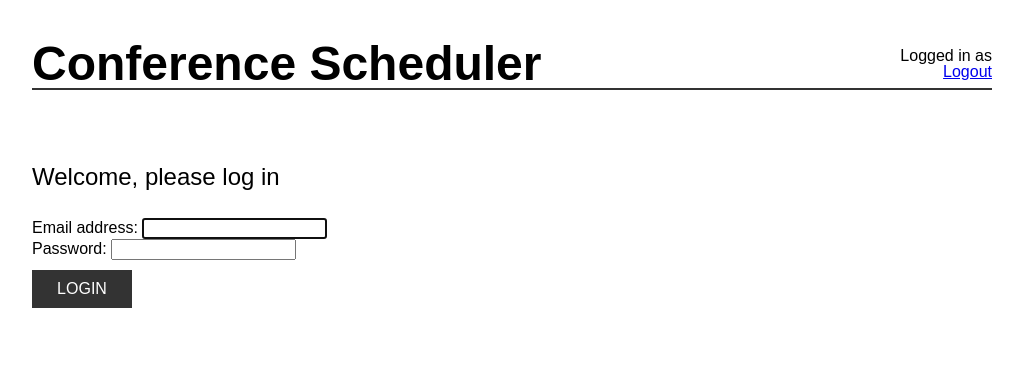
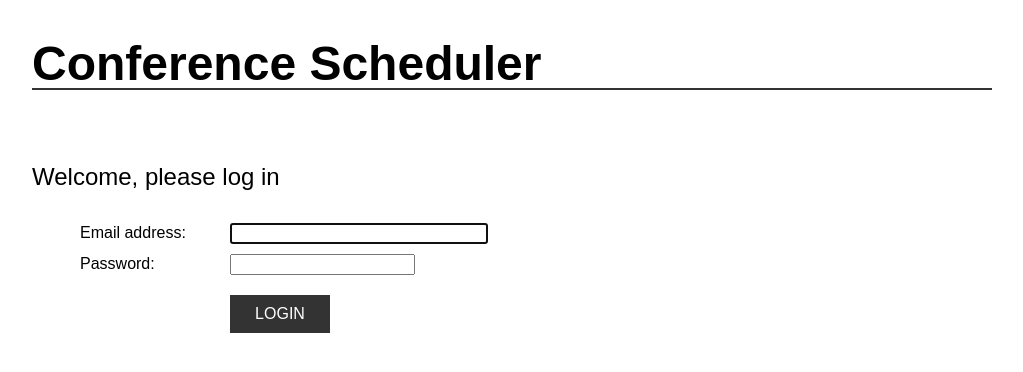
Before and after one commit to ErnstHaagsman/conference_scheduler, a Django app: page /accounts/login/ in a window 1280 px wide. Shown: the top 372 px of the page, without its empty margins (128-1151 px from the left). Run offline with Django 3.2, Linux system fonts and the light colour scheme.

Commit message:
Style login form

```diff
--- a/confsched/static/css/main.css
+++ b/confsched/static/css/main.css
@@ -125,3 +125,22 @@
 .status-pending {
     background-color: #333;
 }
+
+.djform {
+    width: 80%;
+    padding-left: 5%;
+}
+
+.djform td, .djform th {
+    padding: 5px 0;
+}
+
+.djform th {
+    text-align: left;
+    width: 150px;
+}
+
+.djform #id_username {
+    /* Usernames are email addresses, so length is needed */
+    width: 250px;
+}
--- a/confsched/templates/base.html
+++ b/confsched/templates/base.html
@@ -14,12 +14,14 @@
     <div class="wrapper">
     <div class="header">
         <h1>{% block title %}Conference Scheduler{% endblock %}</h1>
+        {% if user.is_authenticated %}
         <div class="profile">
             <p>Logged in as <span class="username">{{ user.first_name }}</span></p>
             <div class="profile_actions">
                 <a href="{% url 'logout' %}">Logout</a>
             </div>
         </div>
+        {% endif %}
     </div>
 
     <div class="contents">
--- a/confsched/templates/registration/login.html
+++ b/confsched/templates/registration/login.html
@@ -8,12 +8,19 @@
 
     <h3>Welcome, please log in</h3>
 
-    <form method="post">
+    <form class="djform" method="post">
     {% csrf_token %}
-    {{ form.as_p }}
-    <button type="submit" class="button">
-        Login
-    </button>
+    <table>
+    {{ form.as_table }}
+    <tr>
+        <td></td>
+        <td>
+            <button type="submit" class="button">
+                Login
+            </button>
+        </td>
+    </tr>
+    </table>
     </form>
 
 {% endblock %}
```
